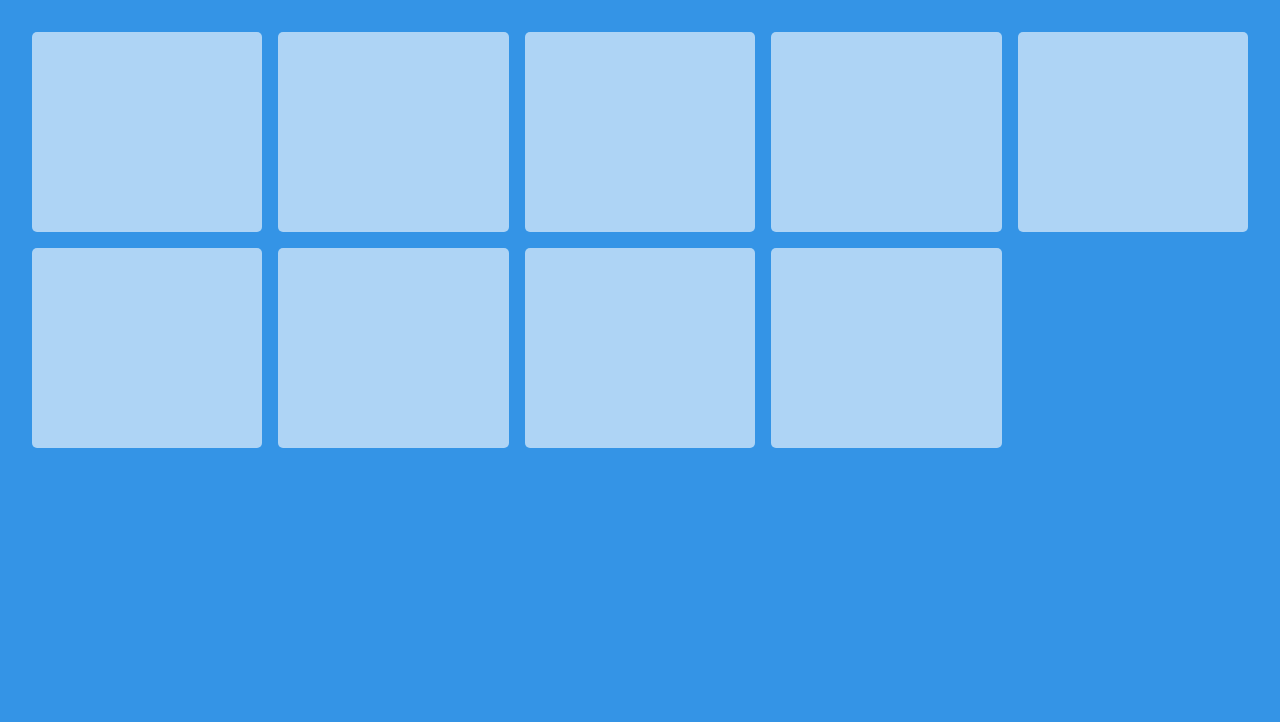
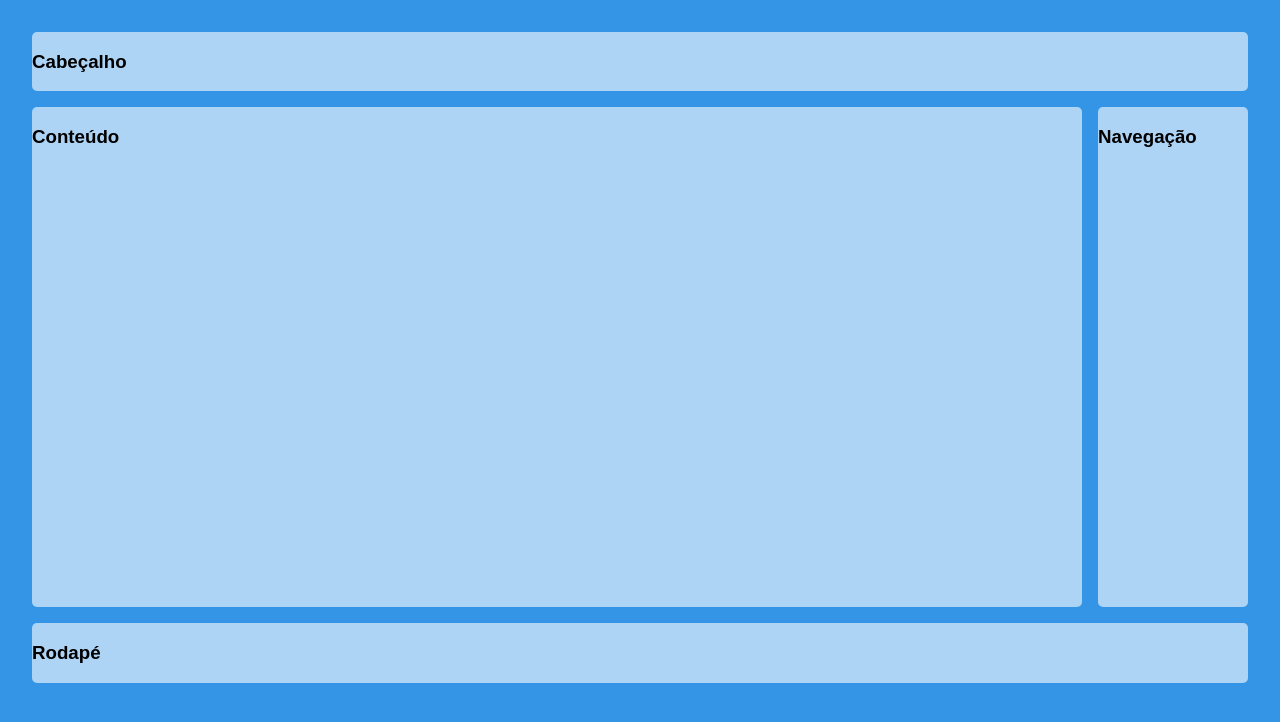
Before and after one commit to lipex360x/CSS_Grid, a plain HTML site: page index.html in a window 1280 px wide. Drawn offline with Linux system fonts and the light colour scheme.

Commit message:
grid-areas

```diff
--- a/index.html
+++ b/index.html
@@ -23,23 +23,50 @@
       display: grid;
       grid-gap: 1rem;
 
-      grid-template-columns: repeat(auto-fit, minmax(200px, 1fr));
-      grid-auto-rows: 200px;
+      grid-template-columns: 1fr 150px;
+      grid-template-rows: auto 500px auto;
+
+      grid-template-areas:
+      'header header'
+      'content nav'
+      'footer footer';
+    }
+
+    .header {
+      grid-area: header;
+    }
+
+    .content {
+      grid-area: content
+    }
+
+    .nav {
+      grid-area: nav;
+    }
+
+    .footer {
+      grid-area: footer;
     }
 
   </style>
 </head>
 <body>
   <div class="container">
-    <div class="item"></div>
-    <div class="item"></div>
-    <div class="item"></div>
-    <div class="item"></div>
-    <div class="item"></div>
-    <div class="item"></div>
-    <div class="item"></div>
-    <div class="item"></div>
-    <div class="item"></div>
+    <main class="content item">
+      <h3>Conteúdo</h3>
+    </main>
+
+    <footer class="footer item">
+      <h3>Rodapé</h3>
+    </footer>
+
+    <header class="header item">
+      <h3>Cabeçalho</h3>
+    </header>
+
+    <nav class="nav item">
+      <h3>Navegação</h3>
+    </nav>
   </div>
 </body>
 </html>
```
